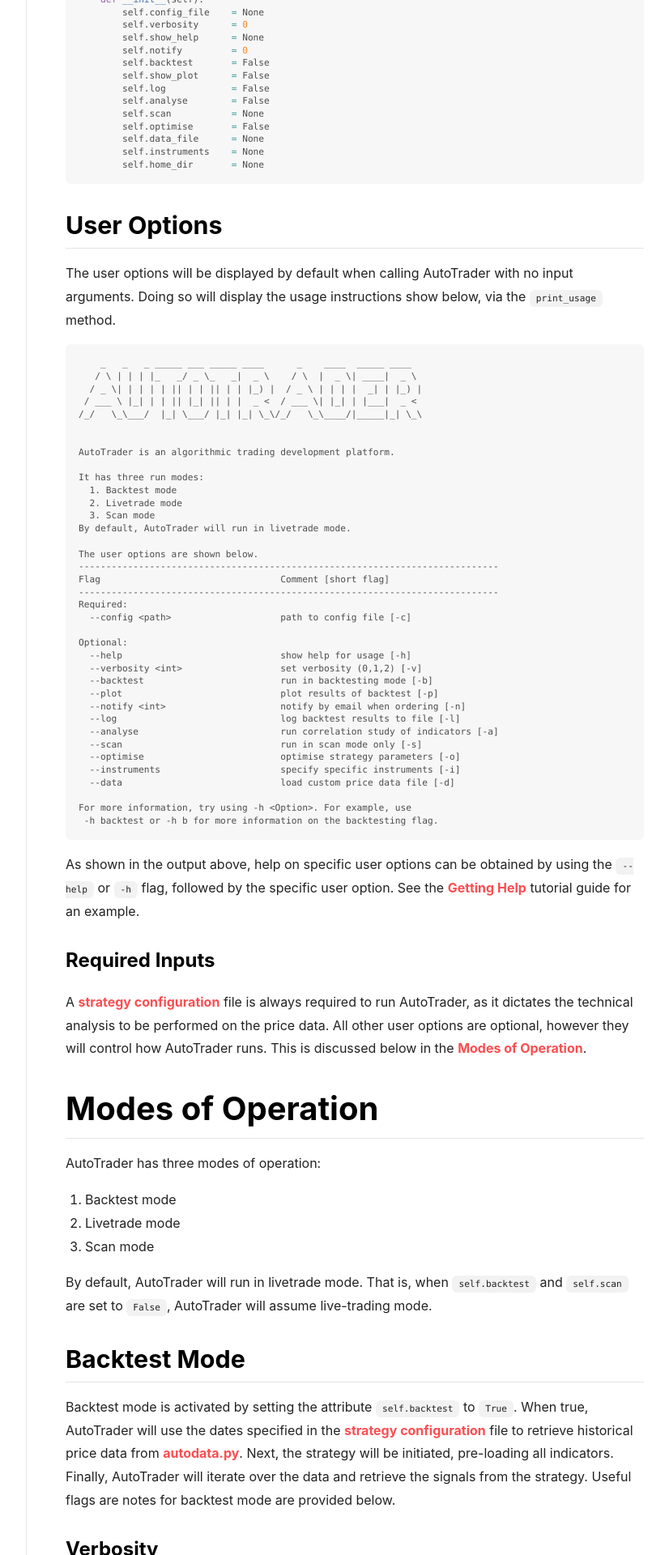
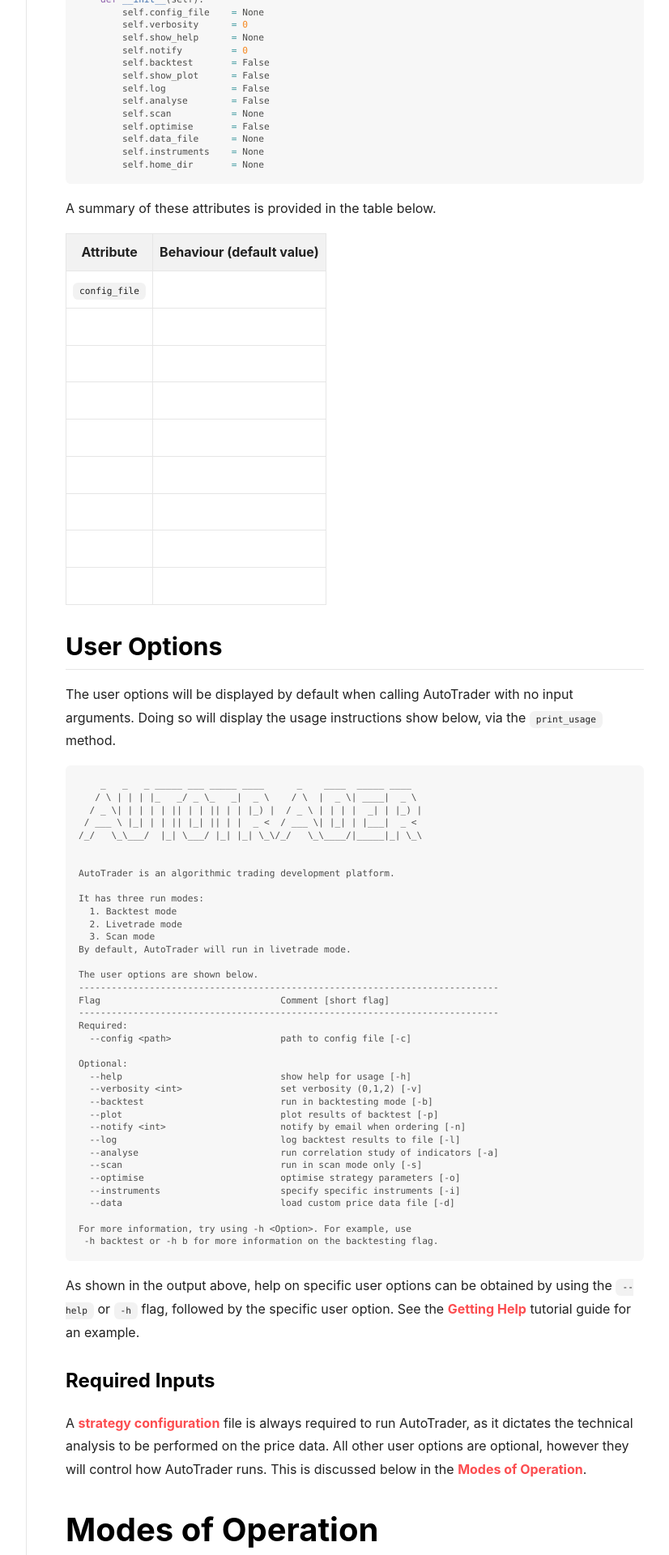
Before and after one commit to kieran-mackle/AutoTrader, a Jekyll site: the page built from content/_documentation/1.1-autotrader.md, in a window 1280 px wide. Shown: the part 580-2500 px from the top of the page at 81% size, without its empty margins (217-1043 px from the left). Built offline with Jekyll 4.4.1, drawn with Linux system fonts in a browser that asks for light colours; nearby versions of some CDN libraries; comment, search, counter and statistics services are not loaded; some of the changed text lies outside the part shown.

Commit message:
Added summary table templates

````diff
--- a/content/_documentation/1.1-autotrader.md
+++ b/content/_documentation/1.1-autotrader.md
@@ -30,6 +30,24 @@
         self.instruments    = None
         self.home_dir       = None
 ```
+
+A summary of these attributes is provided in the table below.
+
+|           Attribute        | Behaviour (default value)                                                                          |
+| :------------------------: | -------------------------------------------------------------------------------------------------- |
+|         `config_file`         |    |
+|         |       |
+|         |       |
+|         |       |
+|         |       |
+|         |       |
+|         |       |
+|         |       |
+|         |       |
+
+
+
+
 
 
 ## User Options
````
Also changed, not shown: content/_documentation/1.2-strategies.md (+18 -0 lines), content/_documentation/2.1-virtual-broker.md (+14 -0 lines), content/_documentation/2.2-oanda.md (+15 -0 lines), content/_documentation/4.3-autostream.md (+14 -0 lines).
